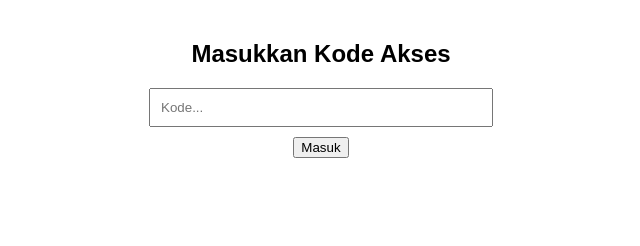
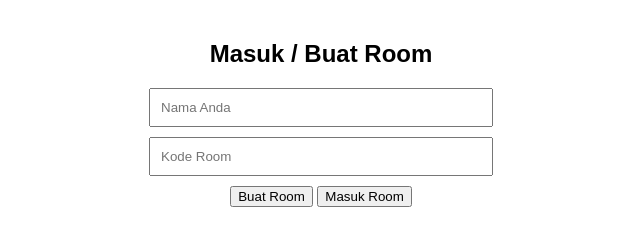
Before and after one commit to DaffTzy5912/uccw, a plain HTML site: page public/index.html in a window 1280 px wide. Shown: the whole page, without its empty margins (319-959 px from the left). Drawn offline with Linux system fonts and the light colour scheme; files that its build step writes are made by us from their sources.

Commit message:
Update index.html

```diff
--- a/public/index.html
+++ b/public/index.html
@@ -1,31 +1,40 @@
 <!DOCTYPE html>
 <html>
 <head>
-  <title>Login Chat</title>
-  <link rel="stylesheet" href="public/style.css" />
+  <title>Masuk ke Room</title>
+  <link rel="stylesheet" href="public/style.css">
 </head>
 <body>
   <div class="container">
-    <h2>Masukkan Kode Akses</h2>
-    <input type="password" id="code" placeholder="Kode...">
-    <button onclick="login()">Masuk</button>
+    <h2>Masuk / Buat Room</h2>
+    <input type="text" id="username" placeholder="Nama Anda">
+    <input type="text" id="room" placeholder="Kode Room">
+    <button onclick="createRoom()">Buat Room</button>
+    <button onclick="joinRoom()">Masuk Room</button>
   </div>
 
   <script>
-    async function login() {
-      const code = document.getElementById('code').value;
-      const res = await fetch('/api/login', {
+    async function createRoom() {
+      const username = document.getElementById('username').value;
+      const room = document.getElementById('room').value;
+      if (!username || !room) return alert("Lengkapi data");
+      await fetch('/api/createRoom', {
         method: 'POST',
-        headers: { 'Content-Type': 'application/json' },
-        body: JSON.stringify({ code })
+        headers: {'Content-Type': 'application/json'},
+        body: JSON.stringify({ room })
       });
-      const result = await res.json();
-      if (result.success) {
-        localStorage.setItem('auth', 'true');
-        window.location.href = 'chat.html';
-      } else {
-        alert('Kode salah!');
-      }
+      localStorage.setItem('username', username);
+      localStorage.setItem('room', room);
+      window.location.href = 'chat.html';
+    }
+
+    function joinRoom() {
+      const username = document.getElementById('username').value;
+      const room = document.getElementById('room').value;
+      if (!username || !room) return alert("Lengkapi data");
+      localStorage.setItem('username', username);
+      localStorage.setItem('room', room);
+      window.location.href = 'chat.html';
     }
   </script>
 </body>
```
